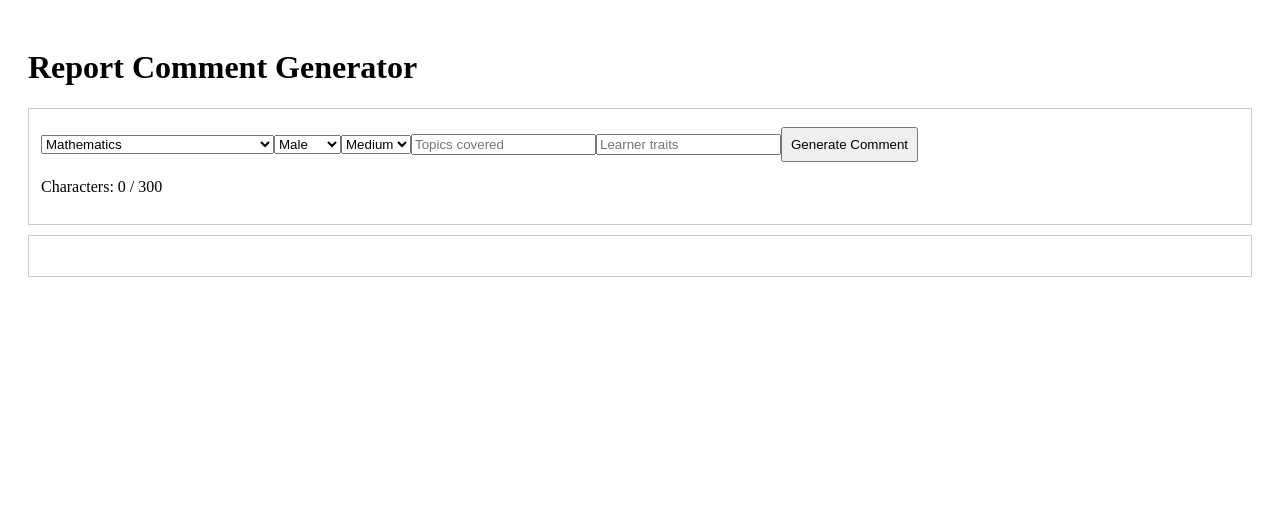
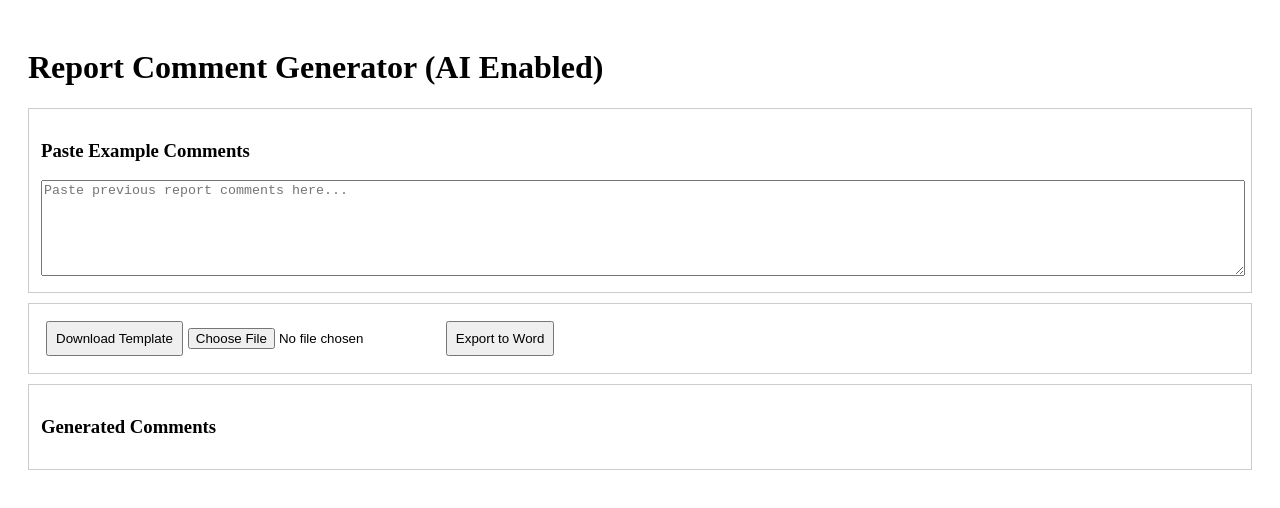
Before and after one commit to RobertS02/report-comment-generator-2, a React (Vite) app: page / in a window 1280 px wide. Shown: the top 508 px of the page. Built offline with nearby package versions, Linux system fonts and the light colour scheme.

Commit message:
Update App.jsx

```diff
--- a/App.jsx
+++ b/App.jsx
@@ -7,135 +7,182 @@ const Box = ({ children }) => (
 );
 
 const Button = (props) => (
-  <button style={{ padding: 8, marginTop: 6 }} {...props} />
+  <button style={{ padding: 8, margin: 5 }} {...props} />
 );
 
-const subjects = [
-  "Mathematics",
-  "English Home Language",
-  "Afrikaans First Additional Language"
-];
+const API_KEY = ""; // 🔴 ADD YOUR KEY HERE
 
-const charLimits = {
-  short: 180,
-  medium: 300,
-  long: 450
-};
-
-const openings = [
-  "^n demonstrates",
-  "^n shows",
-  "^n continues to show",
-  "^n is developing"
-];
-
-const performanceStarters = [
-  "has shown",
-  "demonstrates",
-  "is building",
-  "is developing"
-];
-
-const topicStarters = [
-  "has engaged with topics such as",
-  "has worked through topics including",
-  "has covered areas such as",
-  "has been introduced to concepts such as"
-];
-
-const subjectPhrases = {
-  Mathematics: [
-    "a solid understanding of key concepts",
-    "a growing confidence in problem-solving",
-    "a good grasp of the work covered"
-  ],
-  "English Home Language": [
-    "confidence in reading and writing",
-    "a good understanding of language skills"
-  ],
-  "Afrikaans First Additional Language": [
-    "good progress in language usage",
-    "growing confidence in Afrikaans"
-  ]
-};
-
-const pronouns = {
-  male: "he",
-  female: "she"
-};
-
-function pick(arr) {
-  return arr[Math.floor(Math.random() * arr.length)];
+// ✅ BASIC CLEAN
+function clean(value) {
+  return value ? value.trim() : "";
 }
 
-function getReference(step, gender) {
-  const p = pronouns[gender] || "they";
-  return ["^n", p, p, "^n", p][step % 5];
+// ✅ AI FUNCTION
+async function generateWithAI(exampleText, data) {
+  const prompt = `
+Here are example teacher report comments:
+${exampleText}
+
+Write a new comment in the SAME style.
+
+Details:
+Subject: ${data.subject}
+Traits: ${data.traits}
+Behaviour: ${data.behaviour}
+Topics: ${data.topics}
+Capabilities: ${data.capabilities}
+Concern: ${data.concern}
+
+Rules:
+- Use natural teacher tone
+- Vary sentence structure
+- Avoid repetition
+- Keep it professional and personalised
+`;
+
+  const response = await fetch("https://api.openai.com/v1/chat/completions", {
+    method: "POST",
+    headers: {
+      "Content-Type": "application/json",
+      Authorization: `Bearer ${API_KEY}`
+    },
+    body: JSON.stringify({
+      model: "gpt-4o-mini",
+      messages: [{ role: "user", content: prompt }],
+      temperature: 0.8
+    })
+  });
+
+  const dataRes = await response.json();
+  return dataRes.choices[0].message.content;
 }
 
 export default function App() {
-  const [subject, setSubject] = useState(subjects[0]);
-  const [topics, setTopics] = useState("");
-  const [traits, setTraits] = useState("");
-  const [gender, setGender] = useState("male");
-  const [length, setLength] = useState("medium");
-  const [comment, setComment] = useState("");
+  const [names, setNames] = useState([]);
+  const [comments, setComments] = useState([]);
+  const [aiExamples, setAiExamples] = useState("");
 
-  const generate = () => {
-    let text = "";
-    let step = 0;
-    const limit = charLimits[length];
+  // ✅ CSV UPLOAD
+  const handleUpload = async (e) => {
+    const file = e.target.files[0];
+    if (!file) return;
 
-    const add = (sentence) => {
-      if ((text + " " + sentence).trim().length <= limit) {
-        text += (text ? " " : "") + sentence;
+    const reader = new FileReader();
+
+    reader.onload = async (event) => {
+      const rows = event.target.result.split("\n");
+
+      const newNames = [];
+      const newComments = [];
+
+      for (let i = 1; i < rows.length; i++) {
+        const row = rows[i].trim();
+        if (!row) continue;
+
+        const [
+          name,
+          gender,
+          subject,
+          traits,
+          behaviour,
+          topics,
+          capabilities,
+          concern,
+          length
+        ] = row.split(",").map(v => clean(v));
+
+        newNames.push(name);
+
+        let comment;
+
+        // ✅ USE AI IF PROVIDED
+        if (API_KEY && aiExamples.trim()) {
+          comment = await generateWithAI(aiExamples, {
+            subject,
+            traits,
+            behaviour,
+            topics,
+            capabilities,
+            concern
+          });
+        } else {
+          comment = `^n is ${traits} and ${behaviour}. He is making progress in ${subject}.`;
+        }
+
+        newComments.push(comment);
       }
+
+      setNames(newNames);
+      setComments(newComments);
     };
 
-    add(`${pick(openings)} consistent effort in ${subject}.`);
-    add(`${getReference(step++, gender)} ${pick(performanceStarters)} ${pick(subjectPhrases[subject])}.`);
+    reader.readAsText(file);
+  };
 
-    if (topics) {
-      add(`${getReference(step++, gender)} ${pick(topicStarters)} ${topics}.`);
+  // ✅ TEMPLATE
+  const downloadTemplate = () => {
+    const csv =
+      "name,gender,subject,traits,behaviour,topics,capabilities,concern,length\n" +
+      "John,male,Mathematics,positive and respectful,well-behaved,algebra,strong problem-solving,accuracy,long";
+
+    const blob = new Blob([csv], { type: "text/csv" });
+    const a = document.createElement("a");
+    a.href = URL.createObjectURL(blob);
+    a.download = "template.csv";
+    a.click();
+  };
+
+  // ✅ WORD EXPORT
+  const exportToWord = () => {
+    let content = "<table border='1' style='border-collapse: collapse;'>";
+
+    for (let i = 0; i < comments.length; i++) {
+      content += `
+        <tr>
+          <td style="padding:8px;"><b>${names[i]}</b></td>
+          <td style="padding:8px;">${comments[i]}</td>
+        </tr>
+      `;
     }
 
-    if (traits) {
-      add(`${getReference(step++, gender)} ${traits}.`);
-    }
+    content += "</table>";
 
-    setComment(text);
+    const blob = new Blob([content], { type: "application/msword" });
+
+    const a = document.createElement("a");
+    a.href = URL.createObjectURL(blob);
+    a.download = "report-comments.doc";
+    a.click();
   };
 
   return (
     <div style={{ padding: 20 }}>
-      <h1>Report Comment Generator</h1>
+      <h1>Report Comment Generator (AI Enabled)</h1>
 
       <Box>
-        <select value={subject} onChange={(e) => setSubject(e.target.value)}>
-          {subjects.map((s) => <option key={s}>{s}</option>)}
-        </select>
-
-        <select value={gender} onChange={(e) => setGender(e.target.value)}>
-          <option value="male">Male</option>
-          <option value="female">Female</option>
-        </select>
-
-        <select value={length} onChange={(e) => setLength(e.target.value)}>
-          <option value="short">Short</option>
-          <option value="medium">Medium</option>
-          <option value="long">Long</option>
-        </select>
-
-        <input placeholder="Topics covered" value={topics} onChange={(e) => setTopics(e.target.value)} />
-        <input placeholder="Learner traits" value={traits} onChange={(e) => setTraits(e.target.value)} />
-
-        <Button onClick={generate}>Generate Comment</Button>
-
-        <p>Characters: {comment.length} / {charLimits[length]}</p>
+        <h3>Paste Example Comments</h3>
+        <textarea
+          rows={6}
+          style={{ width: "100%" }}
+          placeholder="Paste previous report comments here..."
+          value={aiExamples}
+          onChange={(e) => setAiExamples(e.target.value)}
+        />
       </Box>
 
       <Box>
-        <p>{comment}</p>
+        <Button onClick={downloadTemplate}>Download Template</Button>
+        <input type="file" accept=".csv" onChange={handleUpload} />
+        <Button onClick={exportToWord}>Export to Word</Button>
+      </Box>
+
+      <Box>
+        <h3>Generated Comments</h3>
+        {comments.map((c, i) => (
+          <p key={i}>
+            <b>{names[i]}</b>: {c}
+          </p>
+        ))}
       </Box>
     </div>
   );
```
